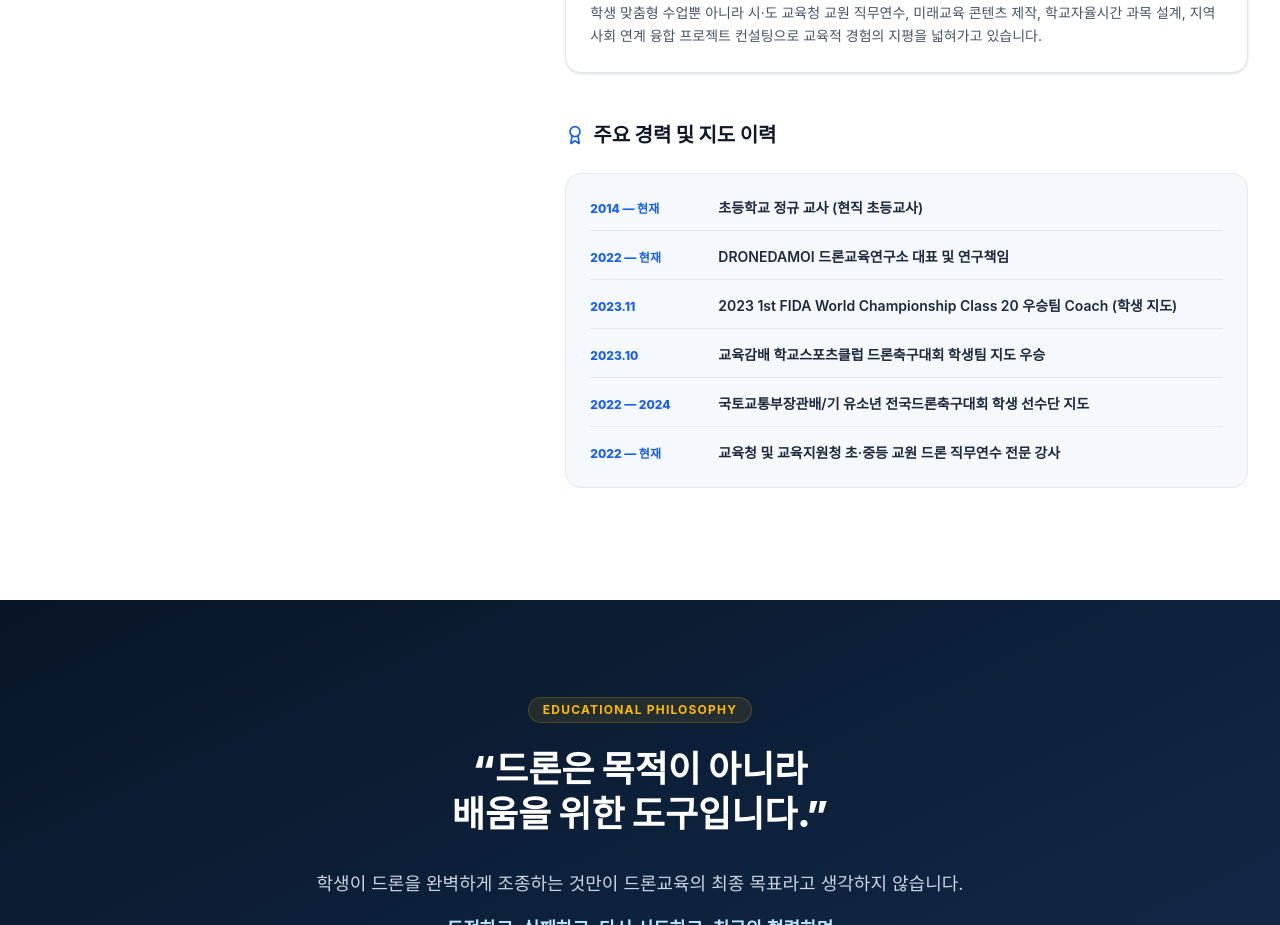
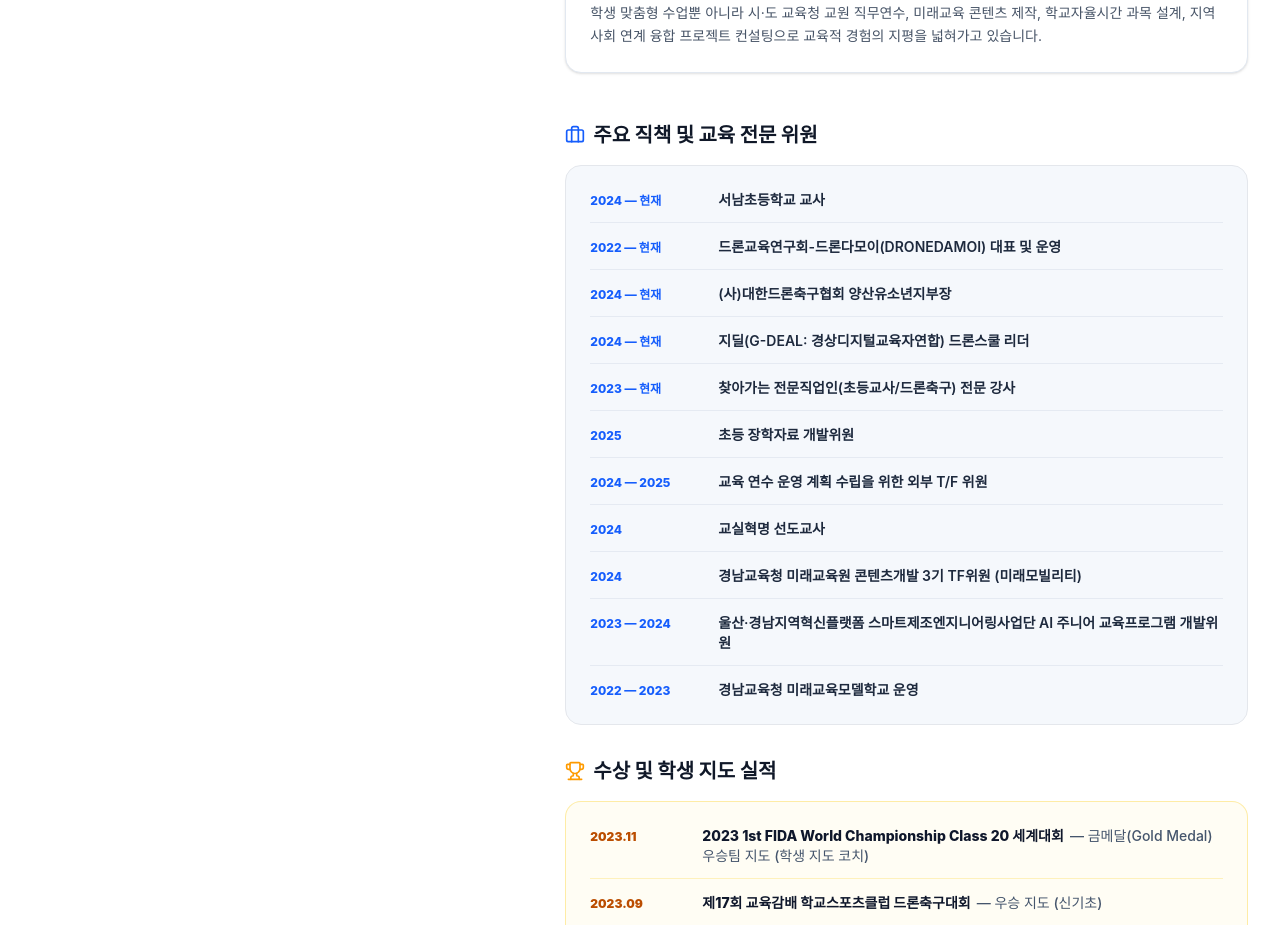
Before and after one commit to gustka0330/dronedamoi, a Next.js app: page /about in a window 1280 px wide. Shown: the part 1820-2745 px from the top of the page. Built offline with nearby package versions, Linux system fonts and the light colour scheme.

Commit message:
feat: add comprehensive career history, institutional roles, awards, and lecture history to about page

```diff
--- a/src/app/about/page.tsx
+++ b/src/app/about/page.tsx
@@ -1,6 +1,6 @@
 import React from 'react';
 import type { Metadata } from 'next';
-import { Award, BookOpen, HeartHandshake, Sparkles, Trophy, Compass } from 'lucide-react';
+import { Award, BookOpen, HeartHandshake, Sparkles, Trophy, Compass, GraduationCap, Briefcase, Presentation, FileCheck } from 'lucide-react';
 import { ImageWithFallback } from '@/components/ImageWithFallback';
 import { CTASection } from '@/components/CTASection';
 
@@ -54,13 +54,57 @@ export default function AboutPage() {
     '미래 모빌리티 교육',
   ];
 
-  const careerHighlights = [
-    { period: '2014 — 현재', text: '초등학교 정규 교사 (현직 초등교사)' },
-    { period: '2022 — 현재', text: 'DRONEDAMOI 드론교육연구소 대표 및 연구책임' },
-    { period: '2023.11', text: '2023 1st FIDA World Championship Class 20 우승팀 Coach (학생 지도)' },
-    { period: '2023.10', text: '교육감배 학교스포츠클럽 드론축구대회 학생팀 지도 우승' },
-    { period: '2022 — 2024', text: '국토교통부장관배/기 유소년 전국드론축구대회 학생 선수단 지도' },
-    { period: '2022 — 현재', text: '교육청 및 교육지원청 초·중등 교원 드론 직무연수 전문 강사' },
+  // 학력 및 자격
+  const educationAndCerts = [
+    { title: '학력', desc: '진주교육대학교 음악교육 학사 / 국립경상대학교 교육대학원 교육심리 및 교육상담 석사' },
+    { title: '석사 논문', desc: '초등학교 고학년 학생들의 친사회적 행동과 학교생활적응이 사회적 안녕감에 미치는 영향: 학급의 또래관계 연결성의 상호작용' },
+    { title: '국가 및 전문 자격', desc: '초경량비행장치 조종자 무인멀티콥터 1종 취득 · 드론축구 지도자 3급 · 드론축구 심판 3급' },
+  ];
+
+  // 주요 직책 및 전문 위원
+  const keyRoles = [
+    { period: '2024 — 현재', text: '서남초등학교 교사' },
+    { period: '2022 — 현재', text: '드론교육연구회-드론다모이(DRONEDAMOI) 대표 및 운영' },
+    { period: '2024 — 현재', text: '(사)대한드론축구협회 양산유소년지부장' },
+    { period: '2024 — 현재', text: '지딜(G-DEAL: 경상디지털교육자연합) 드론스쿨 리더' },
+    { period: '2023 — 현재', text: '찾아가는 전문직업인(초등교사/드론축구) 전문 강사' },
+    { period: '2025', text: '초등 장학자료 개발위원' },
+    { period: '2024 — 2025', text: '교육 연수 운영 계획 수립을 위한 외부 T/F 위원' },
+    { period: '2024', text: '교실혁명 선도교사' },
+    { period: '2024', text: '경남교육청 미래교육원 콘텐츠개발 3기 TF위원 (미래모빌리티)' },
+    { period: '2023 — 2024', text: '울산·경남지역혁신플랫폼 스마트제조엔지니어링사업단 AI 주니어 교육프로그램 개발위원' },
+    { period: '2022 — 2023', text: '경남교육청 미래교육모델학교 운영' },
+  ];
+
+  // 수상 및 학생 지도 실적
+  const awardsAndCoaching = [
+    { period: '2023.11', title: '2023 1st FIDA World Championship Class 20 세계대회', desc: '금메달(Gold Medal) 우승팀 지도 (학생 지도 코치)' },
+    { period: '2023.09', title: '제17회 교육감배 학교스포츠클럽 드론축구대회', desc: '우승 지도 (신기초)' },
+    { period: '2022.10', title: '구미시장배 유소년 전국드론축구대회', desc: '대상 수상 지도 (신기초)' },
+    { period: '2022', title: '거창전통시장 드론사진 공모전', desc: '대상 수상' },
+    { period: '2023.2학기', title: '경북드론고등학교', desc: '드론축구 동아리 지도 강사' },
+  ];
+
+  // 교원 직무연수 및 대외 출강 이력
+  const lectureHistory = [
+    { period: '2025.01', text: '경상북도교육청연수원 중등디지털교육직무연수 1기 (드론촬영과 영상편집) 강사' },
+    { period: '2024.12', text: '서창초등학교 디지털 한마당 강사 출강' },
+    { period: '2024.12', text: '초·중등 영어교사 교실수업 개선 역량강화 연수 강사 출강' },
+    { period: '2024.12', text: '경남교육연수원 운영성과보고회 체험부스 운영' },
+    { period: '2024.12', text: '거창고등학교 디지털 역량 강화 연수 강사 출강' },
+    { period: '2024.11', text: '경상고등학교 배움중심 전문적학습공동체 강사 출강' },
+    { period: '2024.10', text: '경상남도교육청교육연수원 직무연수 다담(2기) 강사' },
+    { period: '2024.10', text: '경상고등학교 드론스쿨 강사 출강' },
+    { period: '2024.10', text: '경상북도교육청연수원 하반기교원정보화직무연수 2기 (드론 촬영과 편집) 강사' },
+    { period: '2024.08', text: '에듀플러스 위크 교사연수회: 스마트교육학회 2024 하계페스티벌 강연' },
+    { period: '2024.07', text: '영천초 미래교육 콘텐츠 활용 학생 체험교육 프로그램 강사' },
+    { period: '2024.06', text: '경남교육청 미래교육원 배움누리 프로그램 연수 강사 (미래모빌리티)' },
+    { period: '2024.05', text: '중부초 1학기 교대실습협력학교 강사' },
+    { period: '2024.01', text: '경상북도교육청연수원 동계교원정보화직무연수 1기 (드론코딩과 촬영) 강사' },
+    { period: '2023.11', text: '경상북도교육청연수원 중등 SW-AI교육 관리자 역량강화 직무연수 2기 강사' },
+    { period: '2023.06', text: '경상북도교육청연수원 상반기교원정보화직무연수 2기 강사' },
+    { period: '2023.01', text: '경상북도교육청연수원 동계교원정보화직무연수 (드론축구입문 1~3기) 강사' },
+    { period: '2022.08', text: '경상북도교육청연수원 특수분야 직무연수 (드론축구지도자기본직무연수 2기) 강사' },
   ];
 
   return (
@@ -200,24 +244,87 @@ export default function AboutPage() {
                 </div>
               </div>
 
-              {/* Career Highlights Timeline */}
+              {/* Comprehensive Career, Awards, Lectures & Credentials */}
+              <div className="space-y-8">
+                {/* 1. 주요 직책 및 전문 위원 */}
                 <div>
-                <h3 className="text-xl font-extrabold text-[#101828] mb-6 flex items-center gap-2">
-                  <Award className="w-5 h-5 text-blue-600" />
-                  <span>주요 경력 및 지도 이력</span>
+                  <h3 className="text-xl font-extrabold text-[#101828] mb-4 flex items-center gap-2">
+                    <Briefcase className="w-5 h-5 text-blue-600" />
+                    <span>주요 직책 및 교육 전문 위원</span>
                   </h3>
-
-                <div className="p-6 rounded-2xl bg-[#F5F8FC] border border-[#E4E7EC] space-y-4">
-                  {careerHighlights.map((h, i) => (
-                    <div key={i} className="flex flex-col sm:flex-row sm:items-baseline gap-1 sm:gap-4 pb-3 border-b border-slate-200 last:border-0 last:pb-0">
+                  <div className="p-6 rounded-2xl bg-[#F5F8FC] border border-[#E4E7EC] space-y-3.5">
+                    {keyRoles.map((role, i) => (
+                      <div key={i} className="flex flex-col sm:flex-row sm:items-baseline gap-1 sm:gap-4 pb-3 border-b border-slate-200/80 last:border-0 last:pb-0">
                         <span className="text-xs font-extrabold text-blue-600 sm:w-28 shrink-0">
-                        {h.period}
+                          {role.period}
                         </span>
                         <span className="text-sm font-semibold text-slate-800">
-                        {h.text}
+                          {role.text}
                         </span>
                       </div>
                     ))}
+                  </div>
+                </div>
+
+                {/* 2. 수상 및 학생 지도 실적 */}
+                <div>
+                  <h3 className="text-xl font-extrabold text-[#101828] mb-4 flex items-center gap-2">
+                    <Trophy className="w-5 h-5 text-amber-500" />
+                    <span>수상 및 학생 지도 실적</span>
+                  </h3>
+                  <div className="p-6 rounded-2xl bg-amber-50/50 border border-amber-200/70 space-y-3.5">
+                    {awardsAndCoaching.map((item, i) => (
+                      <div key={i} className="flex flex-col sm:flex-row sm:items-baseline gap-1 sm:gap-4 pb-3 border-b border-amber-200/50 last:border-0 last:pb-0">
+                        <span className="text-xs font-black text-amber-700 sm:w-24 shrink-0">
+                          {item.period}
+                        </span>
+                        <div className="text-sm">
+                          <span className="font-extrabold text-slate-900">{item.title}</span>
+                          <span className="text-slate-600 font-medium ml-1.5">― {item.desc}</span>
+                        </div>
+                      </div>
+                    ))}
+                  </div>
+                </div>
+
+                {/* 3. 교원 직무연수 및 대외 강사 출강 이력 */}
+                <div>
+                  <h3 className="text-xl font-extrabold text-[#101828] mb-4 flex items-center gap-2">
+                    <Presentation className="w-5 h-5 text-indigo-600" />
+                    <span>교원 직무연수 및 대외 강사 출강 이력</span>
+                  </h3>
+                  <div className="p-6 rounded-2xl bg-white border border-slate-200 shadow-xs space-y-3 max-h-[460px] overflow-y-auto pr-3">
+                    {lectureHistory.map((lec, i) => (
+                      <div key={i} className="flex flex-col sm:flex-row sm:items-baseline gap-1 sm:gap-3 pb-2.5 border-b border-slate-100 last:border-0 last:pb-0 text-sm">
+                        <span className="text-xs font-bold text-indigo-600 sm:w-20 shrink-0 font-mono">
+                          {lec.period}
+                        </span>
+                        <span className="text-xs sm:text-sm text-slate-700 font-medium">
+                          {lec.text}
+                        </span>
+                      </div>
+                    ))}
+                  </div>
+                </div>
+
+                {/* 4. 학력, 연구 및 보유 자격 */}
+                <div>
+                  <h3 className="text-xl font-extrabold text-[#101828] mb-4 flex items-center gap-2">
+                    <GraduationCap className="w-5 h-5 text-emerald-600" />
+                    <span>학력, 학술 연구 및 전문 자격</span>
+                  </h3>
+                  <div className="p-6 rounded-2xl bg-emerald-50/40 border border-emerald-200/60 space-y-3.5">
+                    {educationAndCerts.map((ec, i) => (
+                      <div key={i} className="flex flex-col sm:flex-row sm:items-baseline gap-1 sm:gap-4 pb-3 border-b border-emerald-100 last:border-0 last:pb-0">
+                        <span className="text-xs font-black text-emerald-700 sm:w-32 shrink-0">
+                          {ec.title}
+                        </span>
+                        <span className="text-sm font-medium text-slate-800 leading-relaxed">
+                          {ec.desc}
+                        </span>
+                      </div>
+                    ))}
+                  </div>
                 </div>
               </div>
             </div>
```
Lines whose indentation alone changed are shown as unchanged.
